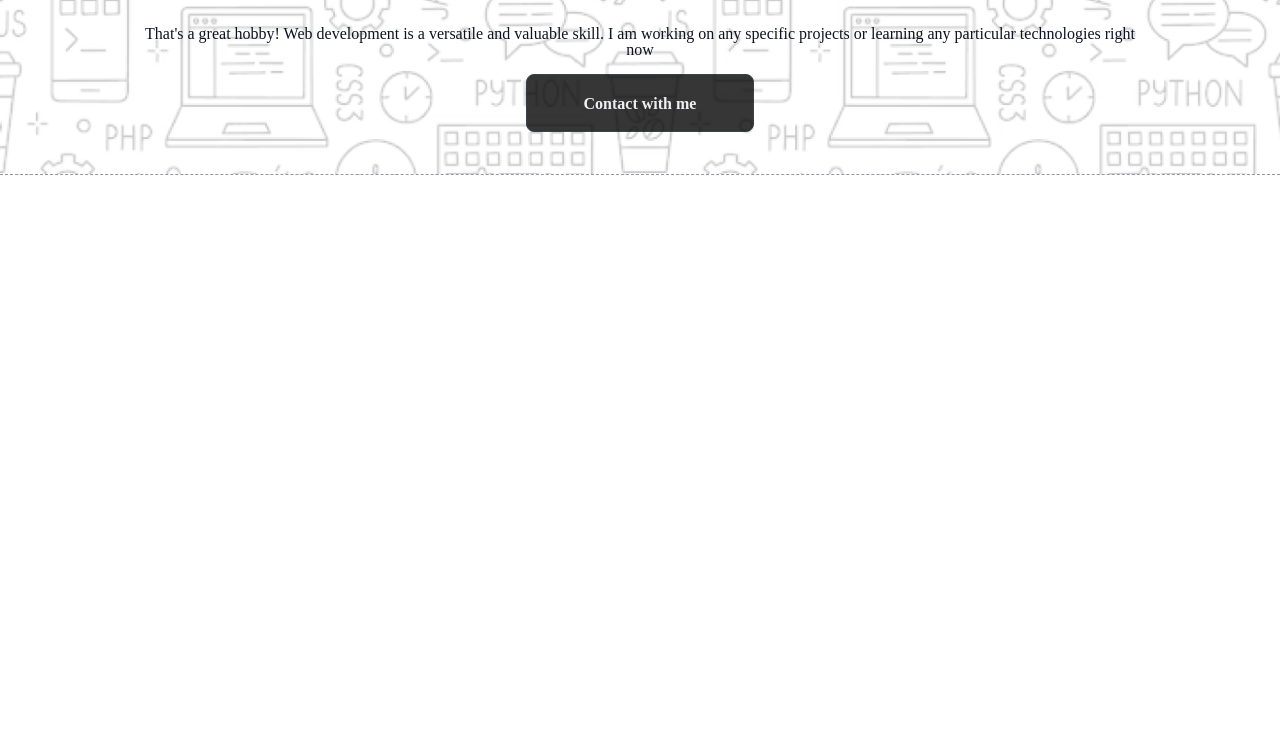
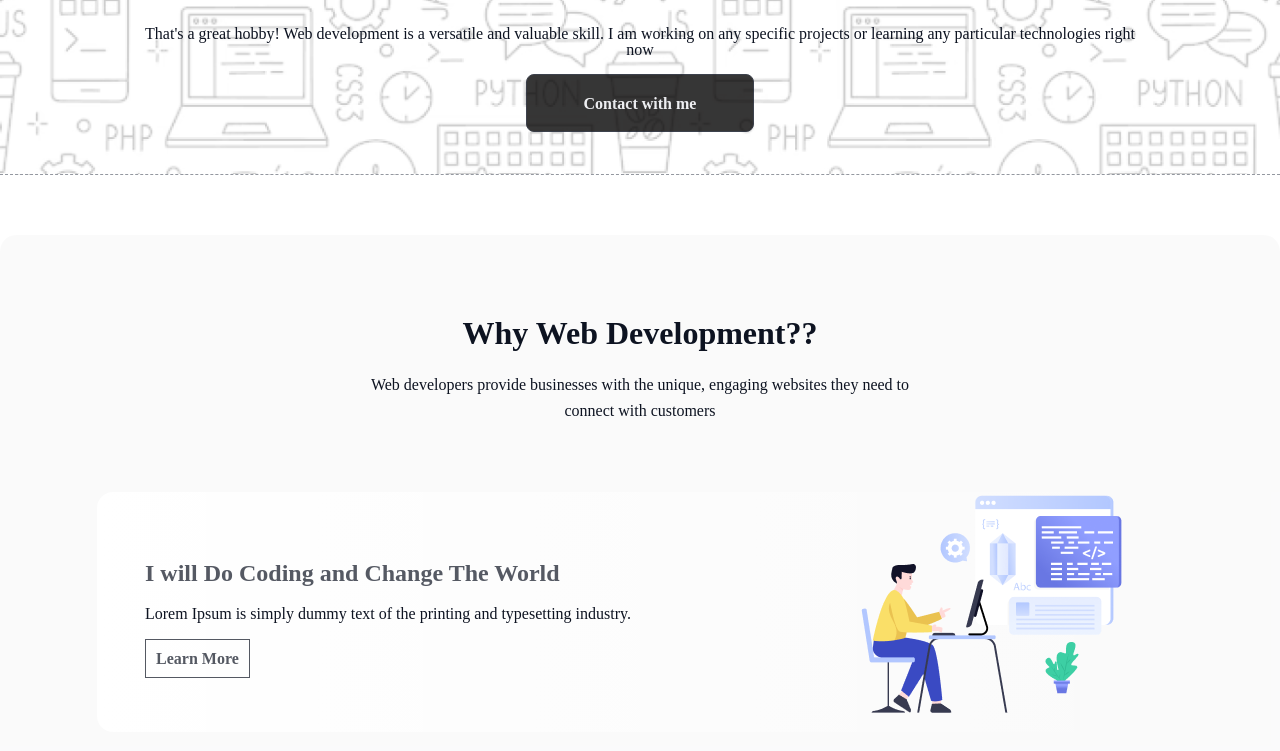
Before and after one commit to radsasad/Assignment-one, a plain HTML site: page index.html in a window 1280 px wide. Shown: the part 525-1276 px from the top of the page. Before the commit the page ends 800 px from the top, so only its background shows below. Drawn offline with Linux system fonts and the light colour scheme; a web font is replaced by a local one.

Commit message:
add development section

```diff
--- a/css/style.css
+++ b/css/style.css
@@ -9,6 +9,7 @@ body {
     font-family: "Azeret Mono", monospace;
 }
 
+/* header section start */
 .header {
     max-width: 100%;
     min-height: 652px;
@@ -69,8 +70,9 @@ body {
     text-align: center;
     text-decoration: none;
 }
+
 .btn-black:hover {
-   background-color: rgb(36, 34, 34);
+    background-color: rgb(36, 34, 34);
 }
 
 
@@ -112,5 +114,100 @@ body {
     letter-spacing: 0%;
     text-align: center;
     max-width: 998px;
-    margin:16px 0 ;
+    margin: 16px 0;
 }
+
+/* header section end */
+
+
+/* development section start */
+.development-container {
+    max-width: 1140px;
+    height: 1395px;
+    padding: 80px 97px 80px 97px;
+    border-radius: 16px;
+    background: rgba(13, 19, 33, 0.02);
+    margin: 60px auto;
+}
+
+.title-description {
+    display: flex;
+    flex-direction: column;
+    align-items: center;
+}
+
+.title-description h1 {
+    color: rgb(13, 19, 33);
+    font-family: Azeret Mono;
+    font-size: 32px;
+    font-weight: 800;
+    line-height: 37px;
+    letter-spacing: 0%;
+    text-align: center;
+}
+
+.title-description p {
+    color: rgb(13, 19, 33);
+    font-family: Azeret Mono;
+    font-size: 16px;
+    font-weight: 400;
+    line-height: 26px;
+    letter-spacing: 0%;
+    text-align: center;
+    margin: 20px 0;
+}
+
+.cart-left {
+    display: flex;
+    justify-content: space-between;
+    align-items: center;
+    margin-top: 48px;
+    border-radius: 16px;
+    padding: 0 48px;
+    background: linear-gradient(90.00deg, rgb(255, 255, 255), rgba(255, 255, 255, 0) 100%);
+}
+
+.card-info h3 {
+    color: rgba(13, 19, 33, 0.7);
+    font-family: Azeret Mono;
+    font-size: 24px;
+    font-weight: 700;
+    line-height: 36px;
+    letter-spacing: 0%;
+    text-align: left;
+}
+
+.card-info p {
+    color: rgb(13, 19, 33);
+    font-family: Azeret Mono;
+    font-size: 16px;
+    font-weight: 400;
+    line-height: 26px;
+    letter-spacing: 0%;
+    text-align: left;
+    margin: 10px 0;
+    margin-bottom: 20px;
+}
+
+.card-info a {
+    color: rgb(13, 19, 33);
+    font-family: Azeret Mono;
+    font-size: 16px;
+    font-weight: 600;
+    line-height: 23px;
+    letter-spacing: 0%;
+    text-align: center;
+    text-decoration: none;
+    box-sizing: border-box;
+    border: 1px solid rgb(13, 19, 33);
+    opacity: 0.7;
+    padding: 10px;
+    margin: 20px 0;
+
+
+}
+
+
+
+
+/* development section end */
--- a/index.html
+++ b/index.html
@@ -18,10 +18,27 @@
             <img src="images/Group.png" alt="" srcset="">
             <h1>"In the near future, I hope to become a Developer."</h1>
             <p>That's a great hobby! Web development is a versatile and valuable skill.
-               I am working on any specific projects or learning any particular technologies right now</p>
-               <a class="btn-black" href="">Contact with me</a>
+                I am working on any specific projects or learning any particular technologies right now</p>
+            <a class="btn-black" href="">Contact with me</a>
         </div>
     </header>
+    <main>
+        <section class="development-container">
+            <div class="title-description">
+                <h1>Why Web Development??</h1>
+                <p>Web developers provide businesses with the unique,
+                    engaging websites they need to <br>connect with customers</p>
+            </div>
+            <div class="cart-left">
+                <div class="card-info">
+                    <h3>I will Do Coding and Change The World</h3>
+                    <p>Lorem Ipsum is simply dummy text of the printing and typesetting industry.</p>
+                    <a href="">Learn More</a>
+                </div>
+                <img src="images/Layer_1.png" alt="" srcset="">
+            </div>
+        </section>
+    </main>
 </body>
 
 </html>
```
Also changed, not shown: images/Group3.png (renamed from images/Group 3.png).
